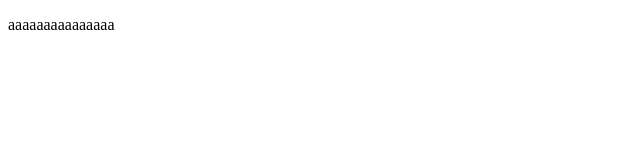
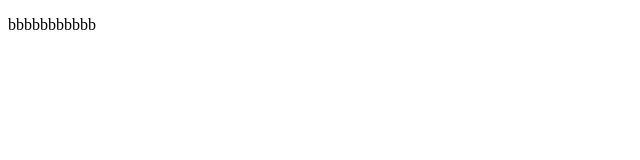
Before and after one commit to tomo-pg/py_test, a plain HTML site: page index.html in a window 1280 px wide. Shown: the full height of the page, 0-640 px from the left. Drawn offline with Linux system fonts and the light colour scheme.

Commit message:
bbbに変更

```diff
--- a/index.html
+++ b/index.html
@@ -6,6 +6,6 @@
   <title>test</title>
 </head>
 <body>
-  <p>aaaaaaaaaaaaaaa</p>
+  <p>bbbbbbbbbbb</p>
 </body>
 </html>
```
